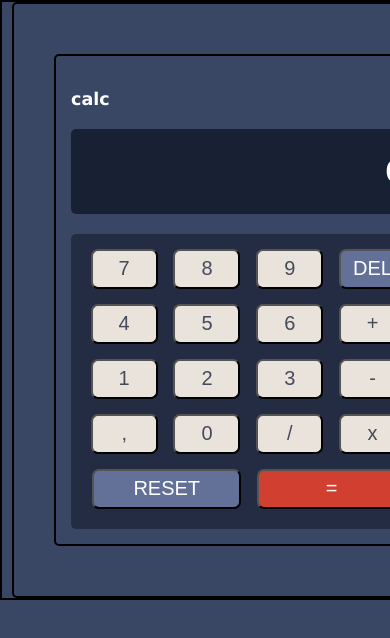
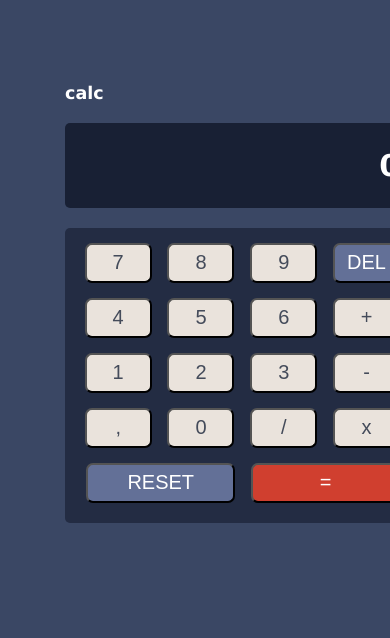
Before and after one commit to KiraSev7/Calculator.github.io, a plain HTML site: page index.html in a window 390 px wide. Shown: the top 638 px of the page. Drawn offline with Linux system fonts and the light colour scheme.

Commit message:
Update CSS.css

```diff
--- a/CSS.css
+++ b/CSS.css
@@ -4,7 +4,6 @@ body{
     background-color:hsl(222, 26%, 31%);
     width:100%;
     height:100%;
-    border: 2px solid;
     font-family: verdana;
 }
 .container{
@@ -12,7 +11,6 @@ padding-bottom: 50px;
 margin-left: 260px;
 width: 800px;
 height: 100%;
-border: 2px solid;
 border-radius: 5px;
 }
 .display{
@@ -24,7 +22,6 @@ border-radius: 5px;
     border-top-left-radius: 10px;
     border-top-right-radius: 10px;
     text-align: right;
-    border: 2px solid;
     border-radius: 5px;
 }
 h1{
@@ -88,7 +85,6 @@ padding-bottom: 50px;
 margin-left: 50px;
 width: 575px;
 height: 100%;
-border: 2px solid;
 border-radius: 5px;
 }
 .display{
@@ -100,7 +96,6 @@ border-radius: 5px;
     border-top-left-radius: 10px;
     border-top-right-radius: 10px;
     text-align: right;
-    border: 2px solid;
     border-radius: 5px;
 }
 }
@@ -112,7 +107,6 @@ padding-bottom: 50px;
 margin-left: 10px;
 width: 475px;
 height: 100%;
-border: 2px solid;
 border-radius: 5px;
 }
 .display{
@@ -124,7 +118,6 @@ border-radius: 5px;
     border-top-left-radius: 10px;
     border-top-right-radius: 10px;
     text-align: right;
-    border: 2px solid;
     border-radius: 5px;
 }
 }
```
